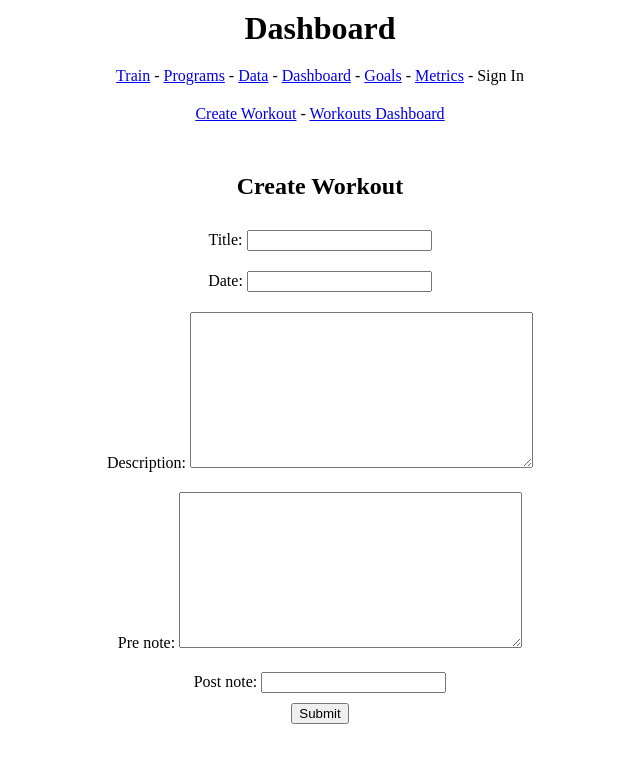
After one commit to theethanhawk/Personal-Training-App, a Django app: page /workouts/create_workout/ in a window 1280 px wide. The commit adds this page. Shown: the top 763 px of the page, without its empty margins (320-960 px from the left). Run offline with Django 5.2, Linux system fonts and the light colour scheme.

Commit message:
workout app commit

```diff
--- a/workout_hub_app/admin.py
+++ b/workout_hub_app/admin.py
@@ -1,3 +1,7 @@
 from django.contrib import admin
 
 # Register your models here.
+
+from .models import Workout
+
+admin.site.register(Workout)
--- /dev/null
+++ b/workout_hub_app/forms.py
@@ -0,0 +1,15 @@
+from django import forms
+
+from .models import Workout
+
+class WorkoutForm(forms.ModelForm):
+    class Meta:
+        model = Workout
+        fields = ['title', 'date', 'description', 'pre_note', 'post_note']
+        widgets = {
+            'title': forms.TextInput(attrs={'id': 'id_workout_title'}),
+            'date': forms.DateInput(attrs={'id':'id_workout_date'}),
+            'description': forms.Textarea(attrs={'id': 'id_workout_description'}),
+            'pre_note': forms.Textarea(attrs={'id': 'id_workout_pre_note'}),
+            'post_note': forms.TextInput(attrs={'id': 'id_workout_post_note'}),
+        }
--- a/workout_hub_app/models.py
+++ b/workout_hub_app/models.py
@@ -1,3 +1,21 @@
 from django.db import models
 
 # Create your models here.
+
+#-----------------------
+# Workout related models
+#-----------------------
+
+
+class Workout(models.Model):
+    title = models.CharField(max_length=200)
+    date = models.DateField()
+    description = models.TextField()
+    pre_note = models.TextField()
+    post_note = models.TextField()
+
+    class Meta:
+        unique_together = ('title', 'date')
+
+    def __str__(self):
+        return f"{self.title} on {self.date}"
--- /dev/null
+++ b/workout_hub_app/templates/workout_hub_app/create_workout.html
@@ -0,0 +1,52 @@
+{% extends "workout_hub_app/workout_hub_base.html" %}
+
+{% block content %}
+
+<p>
+    <a href="{% url 'workout_hub_app:create_workout' %}">Create Workout</a> -
+    <a href="{% url 'workout_hub_app:workouts_dashboard' %}">Workouts Dashboard</a>
+</p>
+
+<div class="workout-container">
+    <div class="workout-section">
+        <h2>Create Workout</h2>
+        <!-- Workout Form -->
+        <form method="post" id="workout-form">
+            {% csrf_token %}
+            <p>{{ workout_form.title.label_tag}} {{ workout_form.title }}</p>
+            <p>{{ workout_form.date.label_tag }} {{ workout_form.date }}</p>
+            <p>{{ workout_form.description.label_tag }} {{ workout_form.description }}</p>
+            <P>{{ workout_form.pre_note.label_tag }} {{ workout_form.pre_note }}</P>
+            <p>{{ workout_form.post_note.label_tag }} {{ workout_form.post_note }}</p>
+            <button type="button" id="submit-workout">Submit</button>
+        </form>
+    </div>
+</div>
+
+<script src="https://ajax.googleapis.com/ajax/libs/jquery/3.5.1/jquery.min.js"></script>
+
+    <script>
+        $(document).ready(function(){
+            $("#submit-workout").click(function(){
+                $.ajax({
+                    type: "POST",
+                    url: "{% url 'workout_hub_app:create_workout' %}",
+                    data: {
+                        csrfmiddlewaretoken: $('input[name=csrfmiddlewaretoken]').val(),
+                        title: $('#id_workout_title').val(),
+                        date: $('#id_workout_date').val(),
+                        description: $('#id_workout_description').val(),
+                        pre_note: $('#id_workout_pre_note').val(),
+                        post_note: $('#id_workout_post_note').val(),
+                        workout_submit: 'Submit'
+                    },
+                    success: function(){
+                        alert("Workout created.");
+                        location.reload();
+                    }
+                });
+            });
+        });
+    </script>
+
+{% endblock content %}
--- a/workout_hub_app/templates/workout_hub_app/workout_hub.html
+++ b/workout_hub_app/templates/workout_hub_app/workout_hub.html
@@ -2,10 +2,9 @@
 
 {% block content %}
 
-<p>Workouts</p>
-
 <p>
-    Workouts hub
+    <a href="{% url 'workout_hub_app:create_workout' %}">Create Workout</a> -
+    <a href="{% url 'workout_hub_app:workouts_dashboard' %}">Workouts Dashboard</a>
 </p>
 
 
--- a/workout_hub_app/templates/workout_hub_app/workout_hub_base.html
+++ b/workout_hub_app/templates/workout_hub_app/workout_hub_base.html
@@ -1,3 +1,32 @@
+<!DOCTYPE html>
+<html>
+<head>
+    <title>Dashboard</title>
+    <style>
+        .workout-container {
+            display: flex;
+            justify-content: space-around;
+        }
+
+        .workout-section {
+            flex: 1;
+            margin: 10px;
+            padding: 10px;
+        }
+
+        body {
+            text-align: center;
+            margin: 0;
+            padding: 0;
+        }
+
+        h1, p {
+            margin: 0;
+            padding: 10px 0;
+        }
+    </style>
+</head>
+<body>
     <h1>Dashboard</h1>
 
     <p>
@@ -10,4 +39,7 @@
         <a>Sign In</a>
     </p>
 
-{% block content %}{% endblock content %}
+    {% block content %}
+    {% endblock content %}
+</body>
+</html>
--- a/workout_hub_app/urls.py
+++ b/workout_hub_app/urls.py
@@ -6,5 +6,9 @@ from . import views
 app_name = 'workout_hub_app'
 urlpatterns = [
     # Workouts dashboard
-    path('', views.workoutsHome, name='workouts')
+    path('', views.workoutsHome, name='workouts'),
+    # Create a workout dashboard
+    path('create_workout/', views.create_workout, name='create_workout'),
+    # view workouts
+    path('workouts_dashboard/', views.workouts_dashboard, name='workouts_dashboard')
 ]
--- a/workout_hub_app/views.py
+++ b/workout_hub_app/views.py
@@ -1,6 +1,36 @@
 from django.shortcuts import render
+from django.http import JsonResponse
 
 # Create your views here.
 
+from .models import Workout
+from .forms import WorkoutForm
+
 def workoutsHome(request):
     return render(request, 'workout_hub_app/workout_hub.html')
+
+def create_workout(request):
+
+    if request.method == 'POST':
+        if 'workout_submit' in request.POST:
+            workout_form = WorkoutForm(request.POST)
+            if workout_form.is_valid():
+                workout_form.save()
+                return JsonResponse({'success': True})
+            else:
+                return JsonResponse({'success': False, 'errors': workout_form.errors})
+
+    else:
+        workout_form = WorkoutForm()
+
+    return render(request, 'workout_hub_app/create_workout.html', {
+        'workout_form': workout_form
+    })
+
+
+def workouts_dashboard(request):
+    workout_data = Workout.objects.all()
+
+    return render(request, 'workout_hub_app/workouts_dashboard.html', {
+        'workout_data': workout_data,
+    })
```
Also changed, not shown: goals_app/admin.py (+8 -0 lines), workout_hub_app/templates/workout_hub_app/workouts_dashboard.html (added, +25 -0 lines), workout_hub_app/migrations/0001_initial.py (added). Lines whose indentation alone changed are shown as unchanged.
